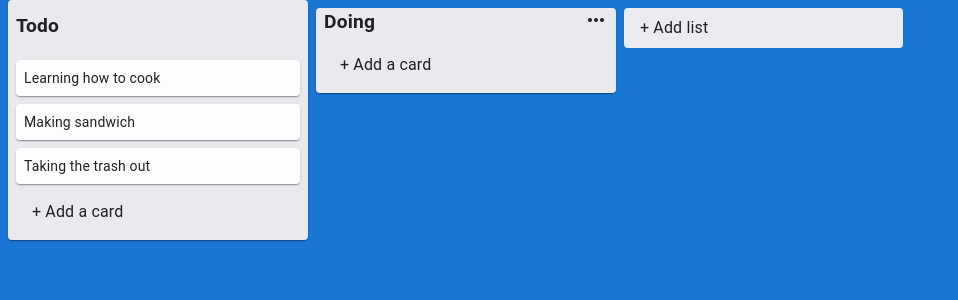
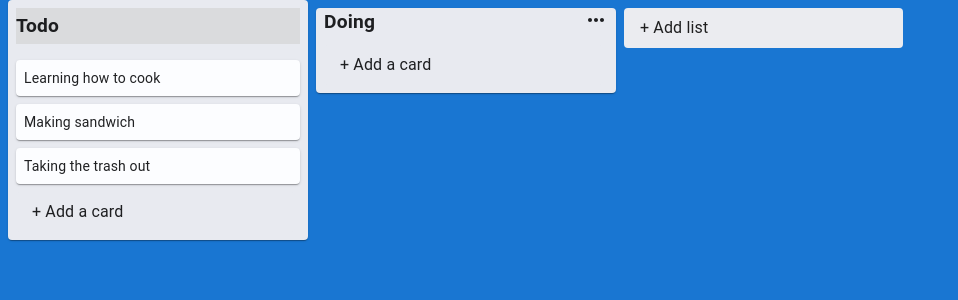
Before and after one commit to sjc-bui/trello, a React (Create React App) app: page / in a window 1280 px wide. Both pictures are taken after a click on the element "Todo". Shown: the top 300 px of the page, without its empty margins (0-958 px from the left). Built offline with nearby package versions, Linux system fonts and the light colour scheme.

Commit message:
update title

```diff
--- a/src/App.js
+++ b/src/App.js
@@ -10,7 +10,8 @@ const useStyle = makeStyles((theme) => ({
     root: {
         display: 'flex',
         minHeight: '100vh',
-        backgroundColor: '#1976d2'
+        backgroundColor: '#1976d2',
+        width: '100%'
     }
 }))
 
@@ -74,14 +75,29 @@ const App = () => {
         setData(newState);
     }
 
+    const updateListTitle = (listId, newTitle) => {
+        const list = data.lists[listId];
+        list.title = newTitle;
+
+        const newState = {
+            ...data,
+            lists: {
+                ...data.lists,
+                [listId]: list,
+            }
+        }
+
+        setData(newState);
+    }
+
     return (
-        <StoreApi.Provider value={{ addMoreCard, addMoreList }}>
+        <StoreApi.Provider value={{ addMoreCard, addMoreList, updateListTitle }}>
             <div className={classes.root}>
                 {data.listIds.map((listId) => {
                     const list = data.lists[listId];
                     return <List list={list} key={listId} />
                 })}
-                <InputContainer type='list'/>
+                <InputContainer type='list' />
             </div>
         </StoreApi.Provider>
     )
--- a/src/components/List/List.jsx
+++ b/src/components/List/List.jsx
@@ -21,11 +21,11 @@ const List = ({ list }) => {
         <div>
             <Paper className={classes.root}>
                 <CssBaseline />
-                <Title title={list.title} />
+                <Title title={list.title} listId={list.id} />
                 {list.cards.map((card) => (
                     <Card key={card.id} card={card} />
                 ))}
-                <InputContainer type='card' listId={list.id}/>
+                <InputContainer type='card' listId={list.id} />
             </Paper>
         </div>
     )
--- a/src/components/List/Title.jsx
+++ b/src/components/List/Title.jsx
@@ -3,6 +3,8 @@ import React from 'react';
 import { useState } from 'react';
 import { makeStyles } from '@material-ui/core/styles';
 import MoreHorizIcon from '@material-ui/icons/MoreHoriz';
+import { useContext } from 'react';
+import storeApi from '../../utils/storeApi';
 
 const useStyle = makeStyles((theme) => ({
     editableTitle: {
@@ -24,27 +26,40 @@ const useStyle = makeStyles((theme) => ({
     }
 }))
 
-const Title = ({ title }) => {
+const Title = ({ title, listId }) => {
+    const [newTitle, setNewTitle] = useState(title);
+    const [open, setOpen] = useState(false);
+    const { updateListTitle } = useContext(storeApi);
+    const classes = useStyle();
 
-    const [open, setOpen] = useState(false);
-    const classes = useStyle();
+    const handleOnChange = (e) => {
+        setNewTitle(e.target.value);
+    }
+
+    const handleOnBlur = () => {
+        setOpen(!open);
+        updateListTitle(listId, newTitle);
+    }
 
     return (
         <div>
             {open ? (
                 <div>
                     <InputBase
-                        value={title}
+                        value={newTitle}
                         inputProps={{
                             className: classes.input
                         }}
-                        fullWidth onBlur={() => setOpen(!open)} />
+                        fullWidth
+                        autoFocus
+                        onBlur={handleOnBlur}
+                        onChange={handleOnChange} />
                 </div>
             ) : (
                     <div className={classes.editableContainer}>
                         <Typography
                             className={classes.editableTitle}
-                            onClick={() => setOpen(!open)}>{title}</Typography>
+                            onClick={() => setOpen(!open)}>{newTitle}</Typography>
                         <MoreHorizIcon />
                     </div>
                 )}
```
Also changed, not shown: 1 other file (tests, documents, lock files or other folders).
